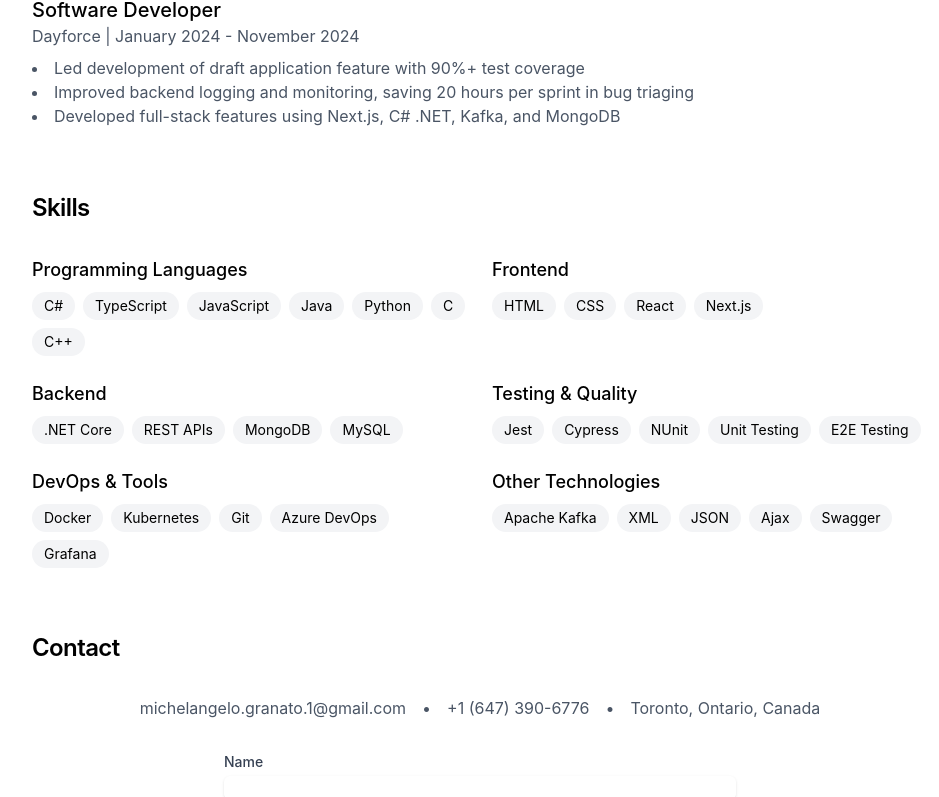
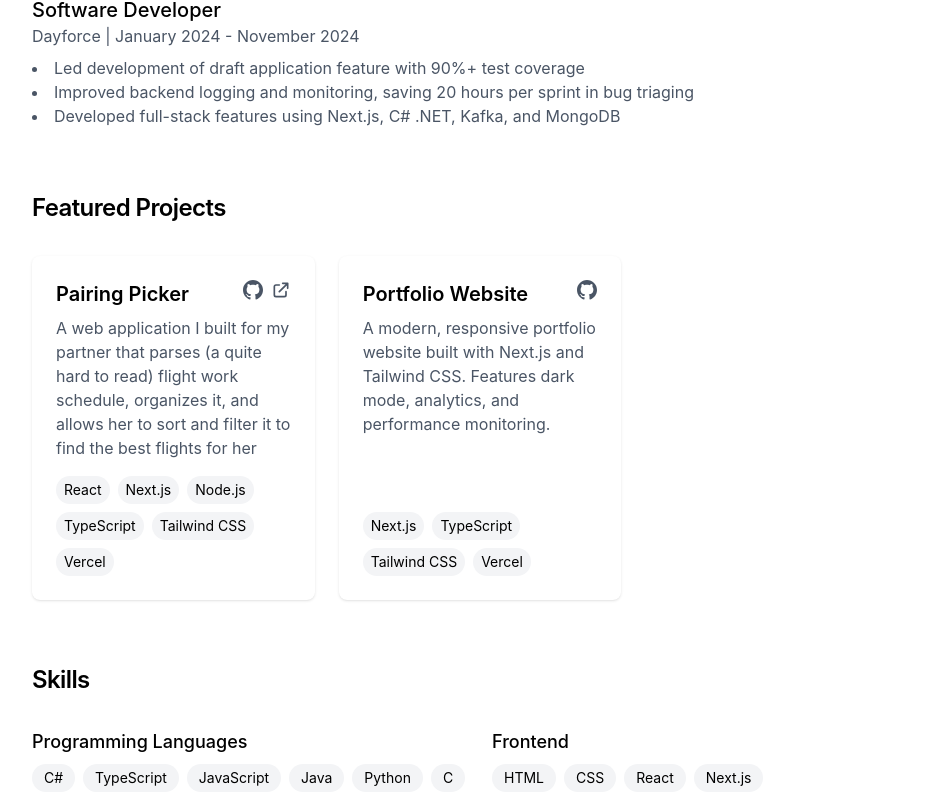
Before and after one commit to Michelangelo-Granato/michelangelo-portfolio, a Next.js app: page / in a window 1280 px wide. Shown: the part 700-1497 px from the top of the page, without its empty margins (160-1099 px from the left). Built offline with nearby package versions, Linux system fonts and the light colour scheme.

Commit message:
add projects section

```diff
--- /dev/null
+++ b/app/components/projects.tsx
@@ -0,0 +1,85 @@
+'use client';
+import React from 'react';
+
+interface Project {
+    title: string;
+    description: string;
+    technologies: string[];
+    githubUrl: string;
+    demoUrl?: string;
+}
+
+const projects: Project[] = [
+    {
+        title: "Pairing Picker",
+        description: "A web application I built for my partner that parses (a quite hard to read) flight work schedule, organizes it, and allows her to sort and filter it to find the best flights for her",
+        technologies: ["React", "Next.js", "Node.js", "TypeScript", "Tailwind CSS", "Vercel"],
+        githubUrl: "https://github.com/Michelangelo-Granato/pairing-picker",
+        demoUrl: "https://pairingpicker.vercel.app/",
+    },
+    {
+        title: "Portfolio Website",
+        description: "A modern, responsive portfolio website built with Next.js and Tailwind CSS. Features dark mode, analytics, and performance monitoring.",
+        technologies: ["Next.js", "TypeScript", "Tailwind CSS", "Vercel"],
+        githubUrl: "https://github.com/yourusername/michelangelo-portfolio",
+    },
+
+];
+
+const Projects: React.FC = () => {
+    return (
+        <div className="grid grid-cols-1 md:grid-cols-2 lg:grid-cols-3 gap-6">
+            {projects.map((project, index) => (
+                <div
+                    key={index}
+                    className="group relative flex flex-col p-6 bg-white dark:bg-gray-800 rounded-lg shadow-sm hover:shadow-md transition-shadow"
+                >
+                    <div className="flex justify-between items-start mb-2">
+                        <h3 className="text-xl font-semibold">{project.title}</h3>
+                        <div className="flex gap-2">
+                            <a
+                                href={project.githubUrl}
+                                target="_blank"
+                                rel="noopener noreferrer"
+                                className="text-gray-600 hover:text-gray-900 dark:text-gray-400 dark:hover:text-white transition-colors"
+                                aria-label="GitHub Repository"
+                            >
+                                <svg className="w-5 h-5" fill="currentColor" viewBox="0 0 24 24">
+                                    <path d="M12 0c-6.626 0-12 5.373-12 12 0 5.302 3.438 9.8 8.207 11.387.599.111.793-.261.793-.577v-2.234c-3.338.726-4.033-1.416-4.033-1.416-.546-1.387-1.333-1.756-1.333-1.756-1.089-.745.083-.729.083-.729 1.205.084 1.839 1.237 1.839 1.237 1.07 1.834 2.807 1.304 3.492.997.107-.775.418-1.305.762-1.604-2.665-.305-5.467-1.334-5.467-5.931 0-1.311.469-2.381 1.236-3.221-.124-.303-.535-1.524.117-3.176 0 0 1.008-.322 3.301 1.23.957-.266 1.983-.399 3.003-.404 1.02.005 2.047.138 3.006.404 2.291-1.552 3.297-1.23 3.297-1.23.653 1.653.242 2.874.118 3.176.77.84 1.235 1.911 1.235 3.221 0 4.609-2.807 5.624-5.479 5.921.43.372.823 1.102.823 2.222v3.293c0 .319.192.694.801.576 4.765-1.589 8.199-6.086 8.199-11.386 0-6.627-5.373-12-12-12z" />
+                                </svg>
+                            </a>
+                            {project.demoUrl && (
+                                <a
+                                    href={project.demoUrl}
+                                    target="_blank"
+                                    rel="noopener noreferrer"
+                                    className="text-gray-600 hover:text-gray-900 dark:text-gray-400 dark:hover:text-white transition-colors"
+                                    aria-label="Live Demo"
+                                >
+                                    <svg className="w-5 h-5" fill="none" stroke="currentColor" viewBox="0 0 24 24">
+                                        <path strokeLinecap="round" strokeLinejoin="round" strokeWidth={2} d="M10 6H6a2 2 0 00-2 2v10a2 2 0 002 2h10a2 2 0 002-2v-4M14 4h6m0 0v6m0-6L10 14" />
+                                    </svg>
+                                </a>
+                            )}
+                        </div>
+                    </div>
+                    <p className="text-gray-600 dark:text-gray-400 mb-4 flex-grow">
+                        {project.description}
+                    </p>
+                    <div className="flex flex-wrap gap-2">
+                        {project.technologies.map((tech, techIndex) => (
+                            <span
+                                key={techIndex}
+                                className="px-2 py-1 text-sm bg-gray-100 dark:bg-gray-700 rounded-full"
+                            >
+                                {tech}
+                            </span>
+                        ))}
+                    </div>
+                </div>
+            ))}
+        </div>
+    );
+};
+
+export default Projects;
--- a/app/page.tsx
+++ b/app/page.tsx
@@ -1,5 +1,6 @@
 import Contact from './components/contact'
 import Skills from './components/skills'
+import Projects from './components/projects'
 
 export default function Page() {
   return (
@@ -51,6 +52,14 @@
         </div>
       </section>
 
+      {/* Projects Section */}
+      <section className="space-y-4">
+        <h2 className="text-2xl font-semibold tracking-tight">Featured Projects</h2>
+        <div className="my-8">
+          <Projects />
+        </div>
+      </section>
+
       {/* Skills Section */}
       <section className="space-y-4">
         <h2 className="text-2xl font-semibold tracking-tight">Skills</h2>
```
